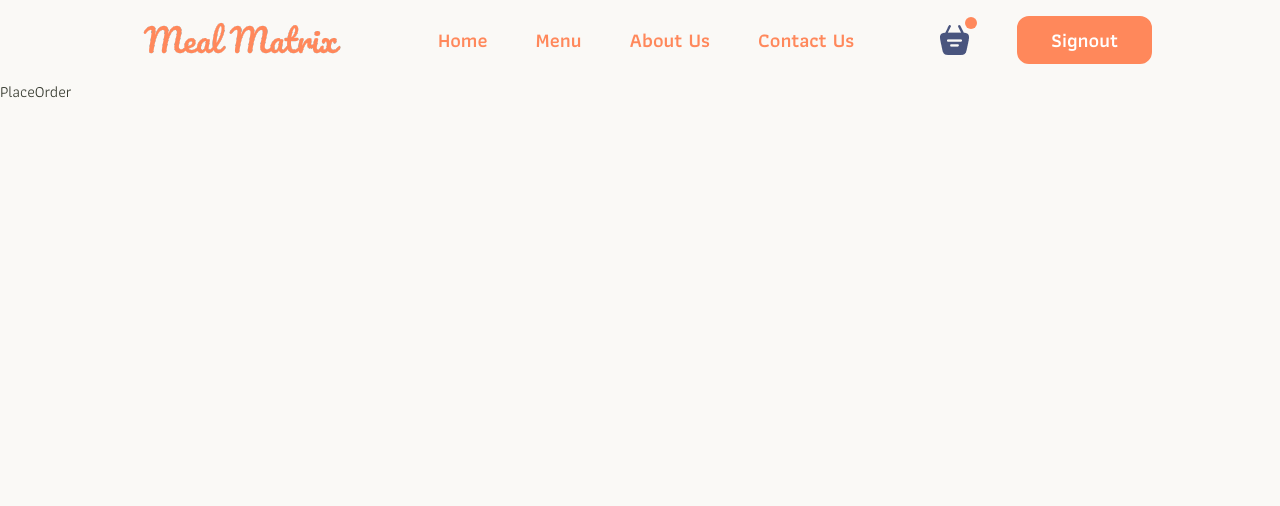
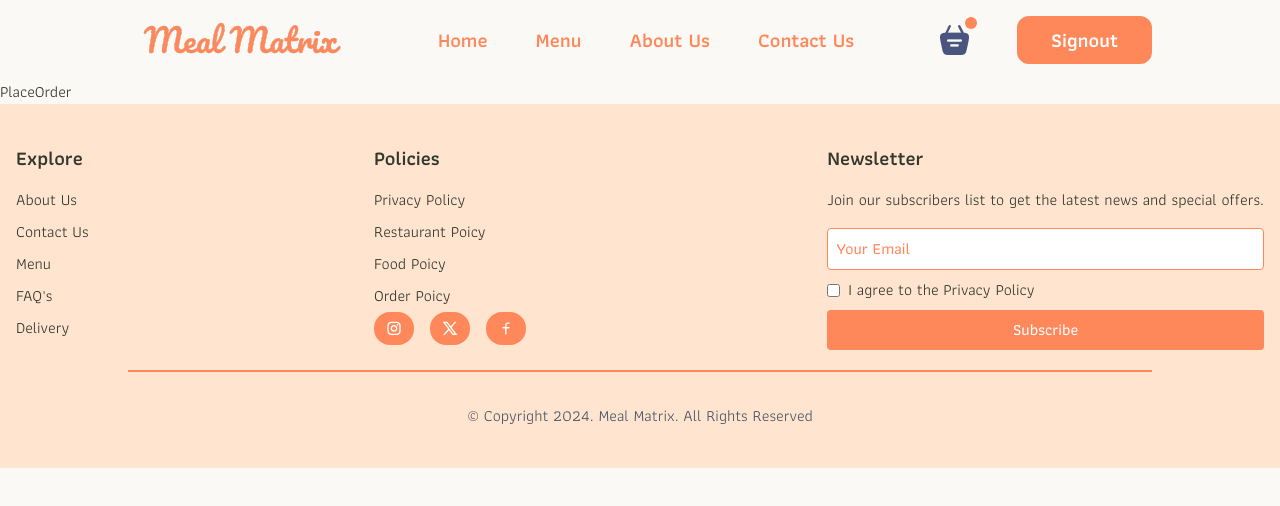
Before and after one commit to Dhairya-Dave-0204/Meal-Matrix, a React (Vite) app in the folder frontend/: page /order in a window 1280 px wide. Shown: the top 506 px of the page. Built offline with nearby package versions, Linux system fonts and the light colour scheme; a web font is replaced by a local one; what fluid-tailwind would draw is missing.

Commit message:
Create footer component

```diff
--- a/frontend/package.json
+++ b/frontend/package.json
@@ -10,6 +10,8 @@
     "preview": "vite preview"
   },
   "dependencies": {
+    "@splidejs/react-splide": "^0.7.12",
+    "@splidejs/splide": "^4.1.4",
     "react": "^18.3.1",
     "react-dom": "^18.3.1",
     "react-router-dom": "^6.27.0"
--- a/frontend/src/App.jsx
+++ b/frontend/src/App.jsx
@@ -1,18 +1,19 @@
 import React from 'react'
-import { Navbar } from './components/component_index'
+import { Navbar, Footer } from './components/component_index'
 import { Route, Routes } from 'react-router-dom'
 import { Cart, Home, PlaceOrder } from './pages/page_index'
 
 function App() {
   return (
-    <div className='app'>
+    <>
       <Navbar />
       <Routes>
         <Route path="/" element={<Home />} />
         <Route path='/cart' element={<Cart />} />
         <Route path='/order' element={<PlaceOrder />} />
       </Routes>
-    </div>
+      <Footer />
+    </>
   )
 }
 
--- /dev/null
+++ b/frontend/src/components/Footer/Footer.jsx
@@ -0,0 +1,141 @@
+import React from "react";
+import { assets } from "../../assets/frontend_assets/assets";
+import { Link } from "react-router-dom";
+
+function Footer() {
+  return (
+    <>
+      <footer className="bg-secondary py-10">
+        <div className="container mx-auto px-4 md:flex md:justify-between">
+          {/* Explore Section */}
+          <div className="mb-8 md:mb-0">
+            <h3 className="text-xl font-semibold mb-4">Explore</h3>
+
+            <ul className="space-y-2">
+              <li>
+                <Link to="/about" className="hover:text-primary text-base">
+                  About Us
+                </Link>
+              </li>
+
+              <li>
+                <Link to="/contact" className="hover:text-primary text-base">
+                  Contact Us
+                </Link>
+              </li>
+
+              <li>
+                <Link to="/menu" className="hover:text-primary text-base">
+                  Menu
+                </Link>
+              </li>
+
+              <li>
+                <Link to="/faq" className="hover:text-primary text-base">
+                  FAQ's
+                </Link>
+              </li>
+
+              <li>
+                <Link to="/delivery" className="hover:text-primary text-base">
+                  Delivery
+                </Link>
+              </li>
+            </ul>
+          </div>
+
+          {/* Policies Info Section */}
+          <div className="mb-8 md:mb-0">
+            <h3 className="text-xl font-semibold mb-4">Policies</h3>
+
+            <ul className="space-y-2">
+              <li className="hover:text-primary text-base">
+                <Link to="/privacy-ploicy">Privacy Policy</Link>
+              </li>
+
+              <li className="hover:text-primary text-base">
+                <Link to="/restaurant-policy">Restaurant Poicy</Link>
+              </li>
+
+              <li className="hover:text-primary text-base">
+                <Link to="/food-policy">Food Poicy</Link>
+              </li>
+
+              <li className="hover:text-primary text-base">
+                <Link to="/order-policy">Order Poicy</Link>
+              </li>
+
+              <li className="hover:text-primary text-base">
+                <Link
+                  to="https://www.instagram.com/"
+                  className="mr-4 bg-primary px-3 py-1 rounded-2xl text-white"
+                >
+                  <i className="ri-instagram-line"></i>
+                </Link>
+
+                <Link
+                  to="https://x.com/home?lang=en"
+                  className="mr-4 bg-primary px-3 py-1 rounded-2xl text-white"
+                >
+                  <i className="ri-twitter-x-line"></i>
+                </Link>
+
+                <Link
+                  to="https://www.facebook.com/"
+                  className="mr-4 bg-primary px-3 py-1 rounded-2xl text-white"
+                >
+                  <i className="ri-facebook-line"></i>
+                </Link>
+              </li>
+            </ul>
+          </div>
+
+          {/* Newsletter Section */}
+          <div>
+            <h3 className="text-xl font-semibold mb-4">Newsletter</h3>
+
+            <p className="mb-4">
+              Join our subscribers list to get the latest news and special
+              offers.
+            </p>
+
+            <form className="flex flex-col space-y-2">
+              <input
+                type="email"
+                placeholder="Your Email"
+                className="text-primary border border-primary outline-none font-medium p-2 rounded placeholder:text-primary"
+              />
+
+              <div className="flex items-center">
+                <input
+                  type="checkbox"
+                  id="privacyPolicy"
+                  className="mr-2 accent-primary"
+                />
+
+                <label htmlFor="privacyPolicy" className="">
+                  I agree to the Privacy Policy
+                </label>
+              </div>
+
+              <button
+                type="submit"
+                className="bg-primary hover:bg-primary-dark text-white px-4 py-2 rounded font-medium hover:scale-105 transition-all duration-700"
+              >
+                Subscribe
+              </button>
+            </form>
+          </div>
+        </div>
+
+        <hr className="h-[2px] w-[80%] mx-auto border-none my-5 bg-primary" />
+
+        <div className="mt-8 text-center text-gray-600">
+          <p>&copy; Copyright 2024. Meal Matrix. All Rights Reserved</p>
+        </div>
+      </footer>
+    </>
+  );
+}
+
+export default Footer;
--- a/frontend/src/components/component_index.js
+++ b/frontend/src/components/component_index.js
@@ -5,6 +5,7 @@ import Stats from "./Stats/Stats";
 import ExploreMenu from "./ExploreMenu/ExploreMenu";
 import FoodDisplay from "./FoodDisplay/FoodDisplay";
 import FoodItem from "./FoodItem/FoodItem";
+import Footer from "./Footer/Footer";
 
 export {
     Navbar,
@@ -14,4 +15,5 @@ export {
     ExploreMenu,
     FoodDisplay,
     FoodItem,
+    Footer,
 }
--- a/frontend/src/index.css
+++ b/frontend/src/index.css
@@ -10,6 +10,7 @@
   padding: 0;
   margin: 0;
   box-sizing: border-box;
+  scroll-behavior: smooth;
 }
 
 body {
```
Also changed, not shown: frontend/public/blockquote.svg (added), 1 other file (tests, documents, lock files or other folders).
